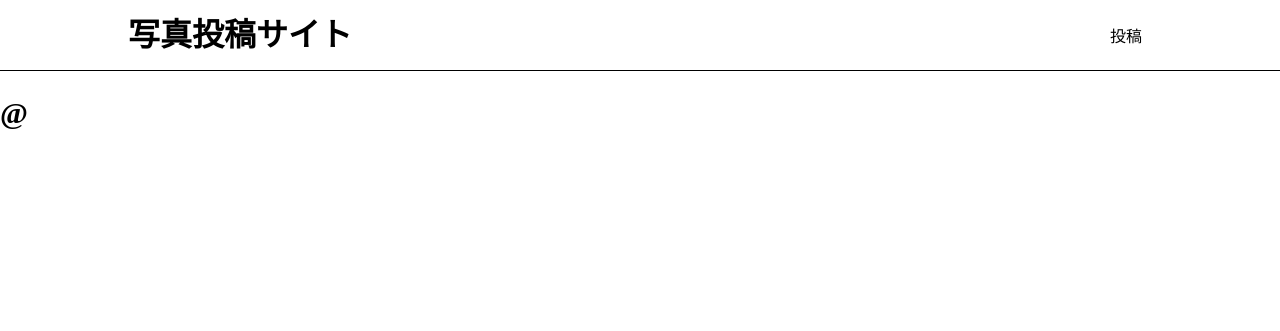
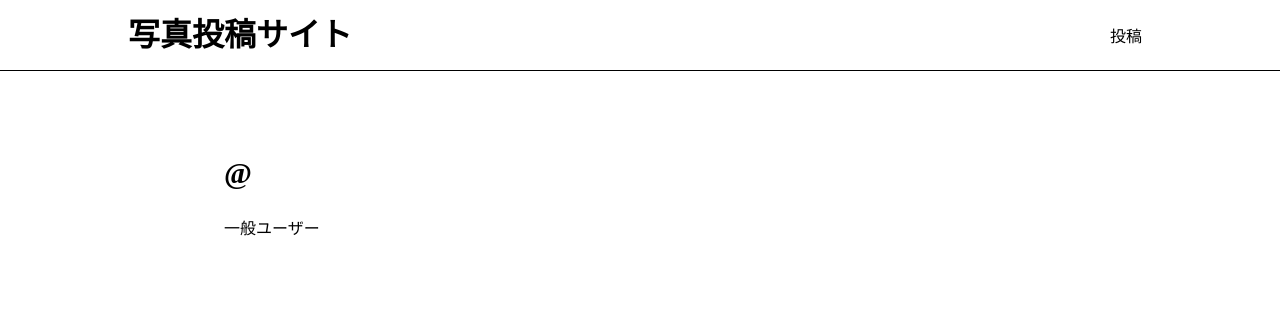
Before and after one commit to ITSUKING/PhoteService, a Django app: template templates/app/users_detail.html in a window 1280 px wide. Shown: the top 331 px of the page. Run offline with Django 3.2, Linux system fonts and the light colour scheme; the template is opened without the code that fills it, so the values that code supplies are empty.

Commit message:
ADD:base.html修正
- divタグが抜けていたので追加しました。
- userモデルの挙動チェック完了

```diff
--- a/templates/app/base.html
+++ b/templates/app/base.html
@@ -18,7 +18,9 @@
         </div>
     </div>
 </header>
-{% block content %}
-{% endblock %}
+<div class="container">
+    {% block content %}
+    {% endblock %}
+</div>
 </body>
 </html>
--- a/templates/app/users_detail.html
+++ b/templates/app/users_detail.html
@@ -1,4 +1,11 @@
 {% extends 'app/base.html' %}
 {% block content %}
     <h2 class="user-name">@{{ user.username }}</h2>
+
+    {#    ユーザの持つ権限によって表示を切り替える#}
+    {% if user.is_superuser %}
+        <p>管理者</p>
+    {% else %}
+        <p>一般ユーザー</p>
+    {% endif %}
 {% endblock %}
```
